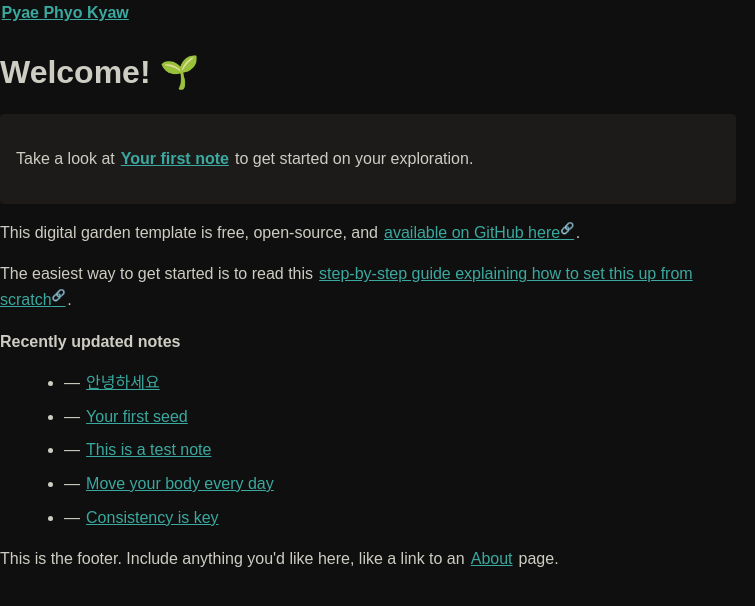
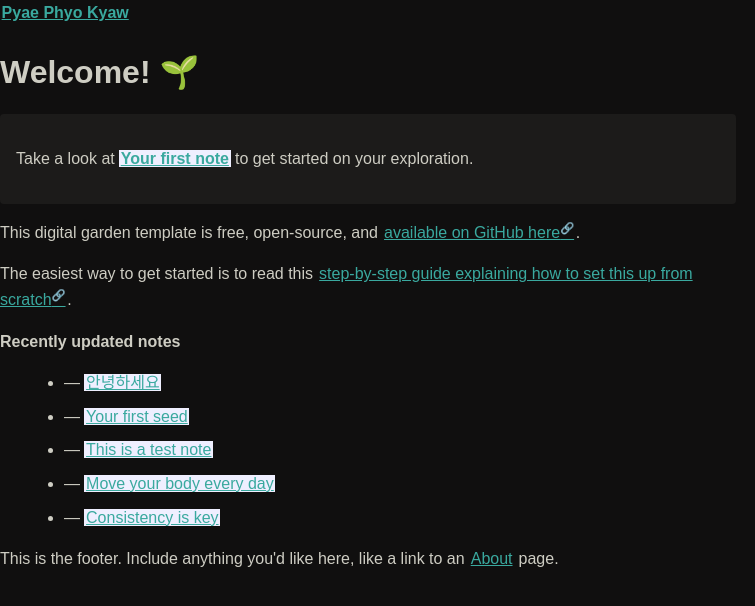
Before and after one commit to iampyaephyokyaw/jekyll-netlify, a Jekyll site: the page built from _pages/index.md, in a window 1280 px wide. Shown: the top 606 px of the page, without its empty margins (0-755 px from the left). Built offline with Jekyll 4.4.1, drawn with Linux system fonts in a browser that asks for light colours.

Commit message:
Update _style.scss

```diff
--- a/_sass/_style.scss
+++ b/_sass/_style.scss
@@ -1,5 +1,5 @@
 a {
-    background-color: transparent !important;
+    background-color: transparent;
 }
 
 /* Flexoki Dark Theme Adaptation */
```
